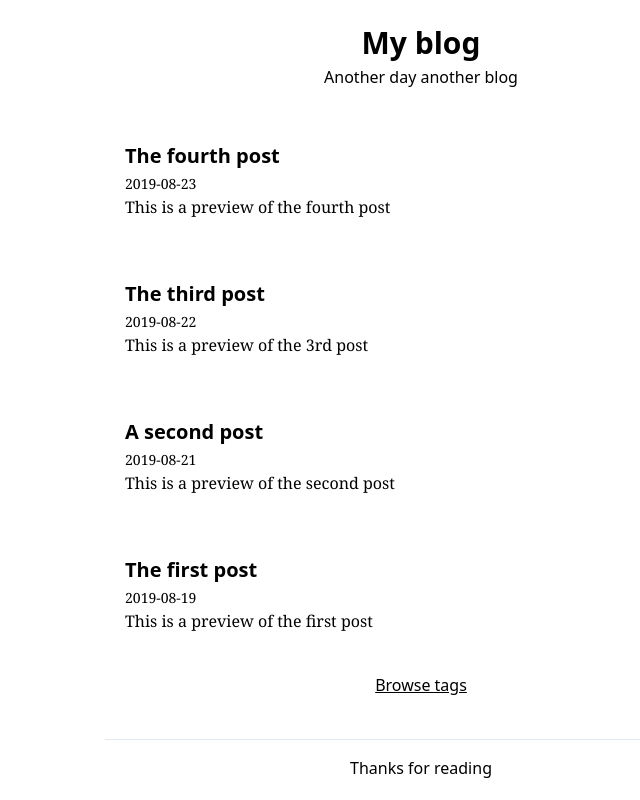
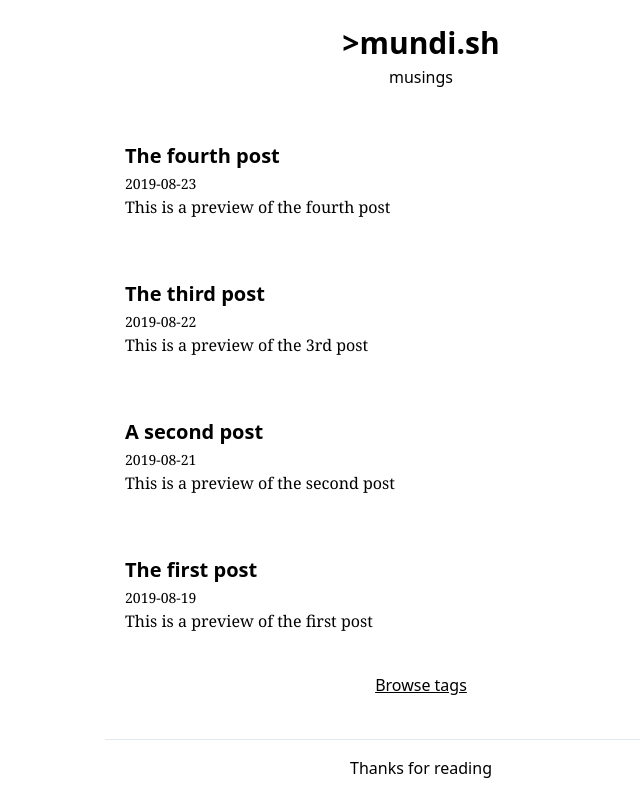
Before and after one commit to mundish/blog, a Gatsby site: page / in a window 1280 px wide. Shown: the whole page, without its empty margins (219-859 px from the left). Built offline with nearby package versions, Linux system fonts and the light colour scheme; Gatsby itself is replaced by a stand-in of ours.

Commit message:
feat: add Helmet and update siteMetadata

```diff
--- a/gatsby-config.js
+++ b/gatsby-config.js
@@ -6,12 +6,13 @@
 
 module.exports = {
   siteMetadata: {
-    title: 'My blog',
-    description: 'Another day another blog',
+    title: '>mundi.sh',
+    description: 'musings',
   },
   plugins: [
     'gatsby-plugin-postcss',
     'gatsby-plugin-mdx',
+    'gatsby-plugin-react-helmet',
     {
       resolve: 'gatsby-source-filesystem',
       options: {
--- a/package.json
+++ b/package.json
@@ -18,10 +18,12 @@
     "gatsby": "2.13.25",
     "gatsby-plugin-mdx": "^1.0.30",
     "gatsby-plugin-postcss": "^2.1.4",
+    "gatsby-plugin-react-helmet": "^3.1.5",
     "gatsby-source-filesystem": "^2.1.11",
     "gatsby-transformer-remark": "^2.6.15",
     "react": "^16.9.0",
-    "react-dom": "^16.9.0"
+    "react-dom": "^16.9.0",
+    "react-helmet": "^5.2.1"
   },
   "devDependencies": {
     "@weahead/prettier-config": "0.1.3",
--- a/src/components/layout.js
+++ b/src/components/layout.js
@@ -1,7 +1,10 @@
 import React from 'react';
+import Helmet from 'react-helmet';
 import Header from './Header';
 
 export default ({ children }) => (
+  <>
+    <Helmet title={'>mundi.sh'} />
     <div className="m-0 max-w-2xl mx-auto p-5 min-h-screen flex flex-col">
       <Header />
       <div className={'flex-grow'}>{children}</div>
@@ -9,4 +12,5 @@ export default ({ children }) => (
         Thanks for reading
       </footer>
     </div>
+  </>
 );
```
Also changed, not shown: 1 other file. Lines whose indentation alone changed are shown as unchanged.
